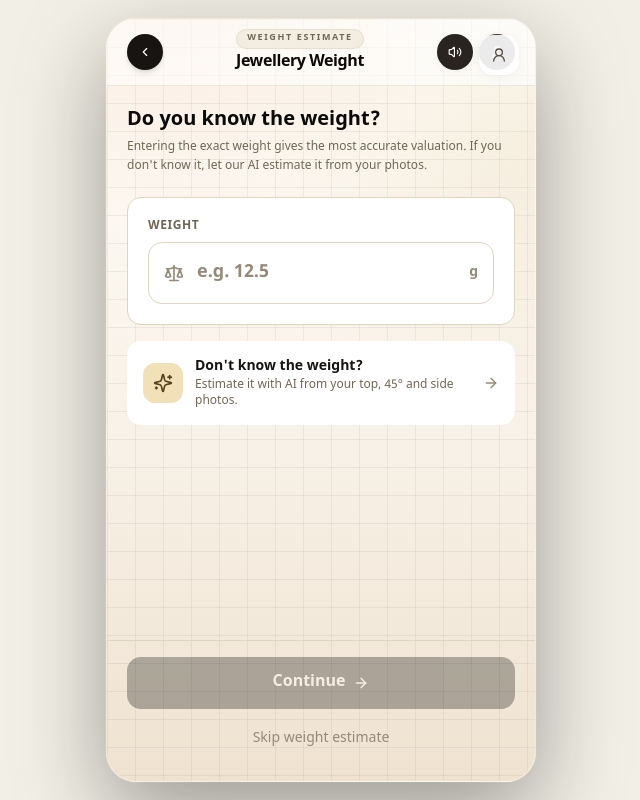
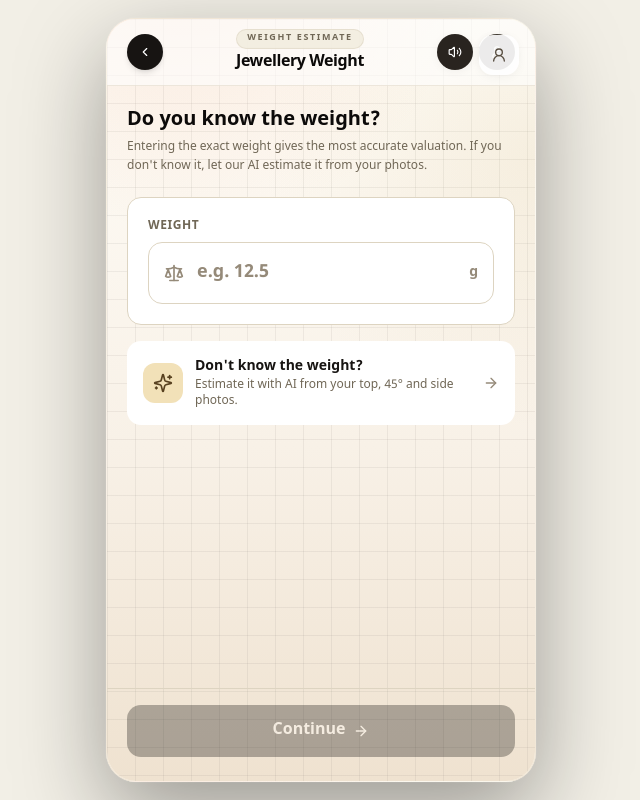
Before and after one commit to ultramech79-art/PoonaWala, a React (Vite) app in the folder apps/web/: page /weight in a window 1280 px wide. Shown: the whole page, without its empty margins (319-959 px from the left). Built offline with nearby package versions, Linux system fonts and the light colour scheme; sample sign-in values are in the browser's storage; a web font is replaced by a local one.

Commit message:
Remove weight estimate skip option

```diff
--- a/apps/web/src/i18n/locales/en.json
+++ b/apps/web/src/i18n/locales/en.json
@@ -344,7 +344,7 @@
   "tut_hint_certificate": "Scan the original purchase bill or authenticity certificate. Make sure the HUID and purity stamp are clearly visible.",
   "speak_demo_error": "Error loading the example image. Please try capturing instead.",
   "weight_speak_manual": "If you know the weight of your jewellery, enter it here. If not, let our AI estimate it from your photos.",
-  "weight_speak_ai": "Place the jewellery photos for weight estimation, or skip to continue.",
+  "weight_speak_ai": "Place the jewellery photos for weight estimation.",
   "weight_analysing_title": "Analysing your jewellery",
   "weight_analysing_coin": "Detecting the ₹10 coin reference…",
   "weight_analysing_outline": "Measuring the jewellery outline…",
@@ -361,9 +361,8 @@
   "weight_ai_card_title": "Don't know the weight?",
   "weight_ai_card_sub": "Estimate it with AI from your top, 45° and side photos.",
   "continue": "Continue",
-  "weight_skip_btn": "Skip weight estimate",
-  "weight_opt_title": "Optional weight estimate",
-  "weight_opt_sub": "Use top, 45-degree, and side photos for a better estimate, or skip and continue.",
+  "weight_opt_title": "AI weight estimate",
+  "weight_opt_sub": "Use top, 45-degree, and side photos for a better estimate.",
   "weight_prefilled_note": "Images pre-filled from your capture session. You can replace any by tapping.",
   "view_top": "Top",
   "view_45": "45°",
--- a/apps/web/src/i18n/locales/hi.json
+++ b/apps/web/src/i18n/locales/hi.json
@@ -344,7 +344,7 @@
   "tut_hint_certificate": "मूल खरीद बिल या प्रामाणिकता प्रमाण पत्र को स्कैन करें। सुनिश्चित करें कि HUID और शुद्धता की मुहर साफ दिखे।",
   "speak_demo_error": "उदाहरण छवि लोड करने में त्रुटि हुई। कृपया इसके बजाय फोटो लें।",
   "weight_speak_manual": "यदि आपको अपने आभूषण का वज़न पता है, तो उसे यहाँ दर्ज करें। यदि नहीं, तो हमारा AI आपकी फोटो से अनुमान लगाएगा।",
-  "weight_speak_ai": "वज़न के अनुमान के लिए आभूषण की फोटो रखें, या आगे बढ़ने के लिए छोड़ें।",
+  "weight_speak_ai": "वज़न के अनुमान के लिए आभूषण की फोटो रखें।",
   "weight_analysing_title": "आपके आभूषण का विश्लेषण हो रहा है",
   "weight_analysing_coin": "₹10 के सिक्के का संदर्भ पहचाना जा रहा है…",
   "weight_analysing_outline": "आभूषण की रूपरेखा मापी जा रही है…",
@@ -361,9 +361,8 @@
   "weight_ai_card_title": "वज़न नहीं पता?",
   "weight_ai_card_sub": "अपनी ऊपर, 45° और साइड फोटो से AI द्वारा अनुमान लगवाएं।",
   "continue": "जारी रखें",
-  "weight_skip_btn": "वज़न अनुमान छोड़ें",
-  "weight_opt_title": "वैकल्पिक वज़न अनुमान",
-  "weight_opt_sub": "बेहतर अनुमान के लिए ऊपर, 45 डिग्री और साइड फोटो का उपयोग करें, या छोड़कर आगे बढ़ें।",
+  "weight_opt_title": "AI वज़न अनुमान",
+  "weight_opt_sub": "बेहतर अनुमान के लिए ऊपर, 45 डिग्री और साइड फोटो का उपयोग करें।",
   "weight_prefilled_note": "आपके कैप्चर सत्र से छवियाँ पहले से भरी गई हैं। किसी को भी टैप करके बदल सकते हैं।",
   "view_top": "ऊपर",
   "view_45": "45°",
--- a/apps/web/src/pages/WeightEntry.tsx
+++ b/apps/web/src/pages/WeightEntry.tsx
@@ -317,18 +317,6 @@ export function WeightEntry() {
     navigate('/add-item')
   }
 
-  function skipWeightEstimate() {
-    setWeight(null)
-    setPageEvidence('weight', {
-      skipped: true,
-      source: 'skipped',
-      estimatedG: null,
-      confidence: null,
-    })
-    savePendingAssessmentItem()
-    navigate('/add-item')
-  }
-
   function UploadSlot({
     slot,
     title,
@@ -471,9 +459,6 @@ export function WeightEntry() {
         <div className="space-y-3 border-t border-stone-200 px-5 pb-6 pt-4">
           <button onClick={continueWithManual} disabled={!manualValid} className="w-full flex items-center justify-center gap-2 py-3.5 rounded-2xl bg-stone-950 text-white font-semibold transition-colors active:scale-[0.98] disabled:opacity-30 disabled:cursor-not-allowed">
             {t('continue')} <ArrowRight className="h-4 w-4" />
-          </button>
-          <button onClick={skipWeightEstimate} disabled={loading} className="w-full py-2 text-sm font-medium text-stone-400 hover:text-stone-600 transition-colors disabled:opacity-30">
-            {t('weight_skip_btn')}
           </button>
         </div>
       </div>
@@ -689,9 +674,6 @@ export function WeightEntry() {
         <button onClick={continueFlow} disabled={!result} className="btn-secondary w-full text-sm disabled:opacity-40">
           {t('weight_continue_estimate')} <ArrowRight className="h-4 w-4" />
         </button>
-        <button onClick={skipWeightEstimate} disabled={loading} className="w-full py-2 text-sm font-medium text-stone-400 hover:text-stone-600 transition-colors disabled:opacity-30">
-          {t('weight_skip_btn')}
-        </button>
       </div>
     </div>
   )
```
